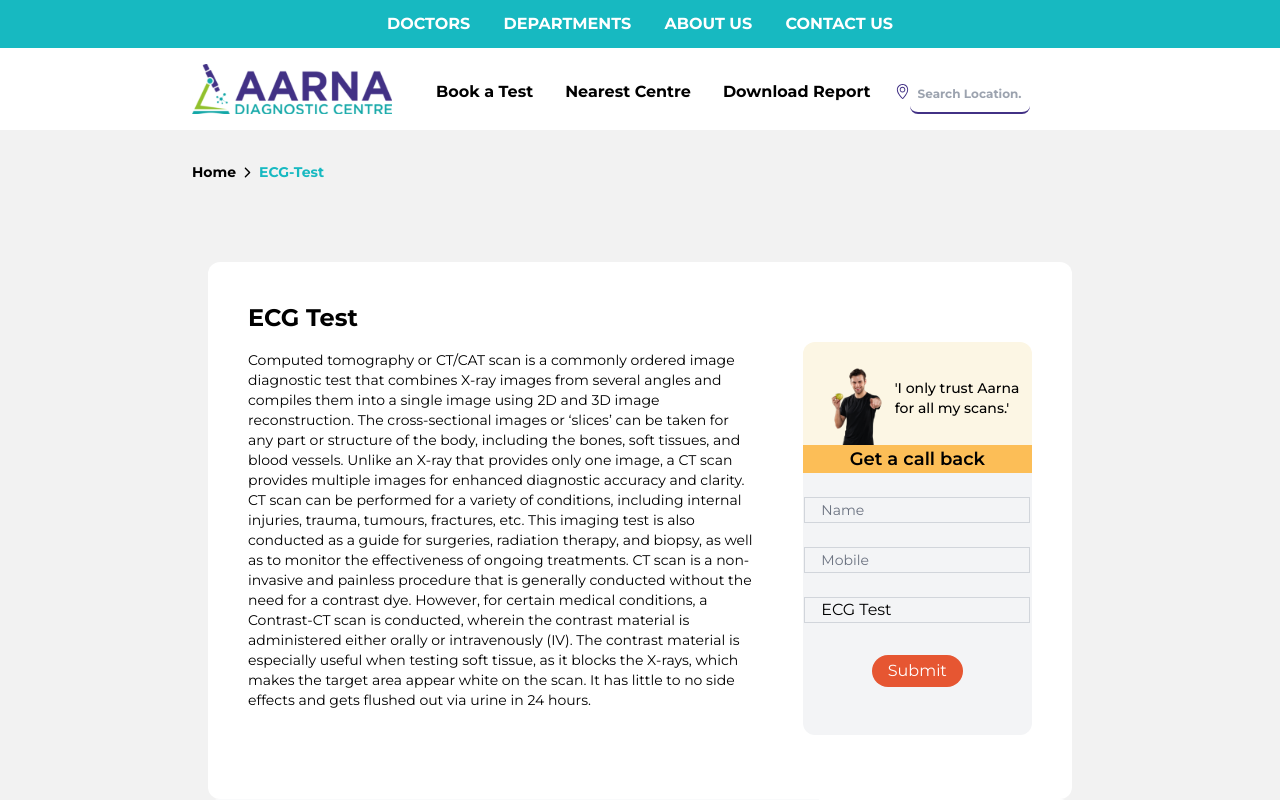
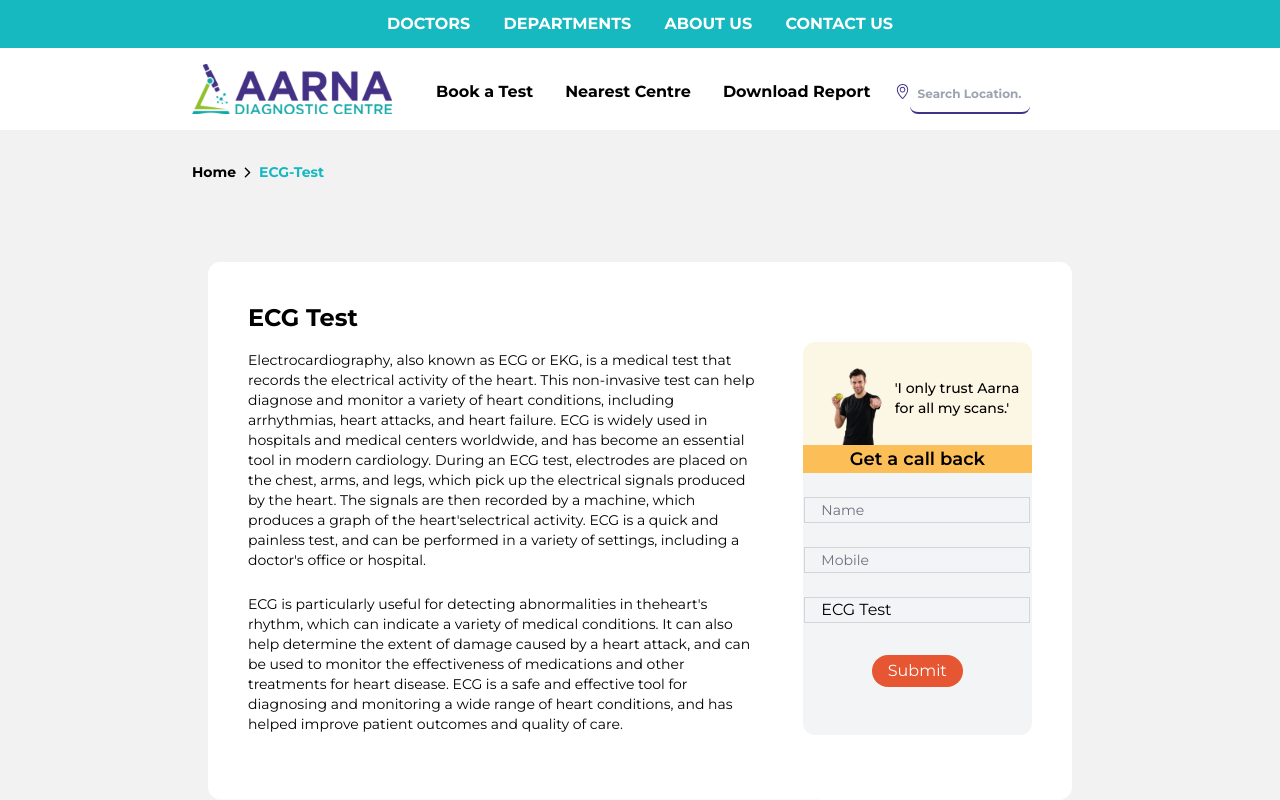
Before and after one commit to Ashish0253/Aarna-2.0, a Next.js app: page /scans/ecgtest in a window 1280 px wide. Shown: the top 800 px of the page. Built offline with nearby package versions, Linux system fonts and the light colour scheme.

Commit message:
Axios connection done

```diff
--- a/components/ScanForm.js
+++ b/components/ScanForm.js
@@ -24,10 +24,13 @@ export default function ScanForm(props) {
         data
       )
       .then((response) => {
+        var element2 = document.getElementById("scan-back-page");
+        element2.classList.add("blur-sm");
         var element = document.getElementById("popup");
         element.classList.add("block");
         element.classList.remove("hidden");
         setTimeout(() => {
+          element2.classList.remove("blur-sm");
           element.classList.remove("block");
           element.classList.add("hidden");
         }, 3000);
--- a/pages/scans/ctscan.js
+++ b/pages/scans/ctscan.js
@@ -18,29 +18,30 @@ export default function ctscan() {
     <div>
       <Breadcrumb links={BreadCrumbData} />
       <div className="bg-white mt-20 pb-16 sm:mx-20 lg:mx-24 xl:mx-52 rounded-xl p-10 grid md:grid-cols-2 lg:grid-cols-3 gap-12 ">
-        <div className="sm:col-span-2">
+        <div id="scan-back-page" className="sm:col-span-2">
           <h1 className="text-black text-2xl font-bold pb-4">CT Scan</h1>
           <p className="text-sm">
-            Computed tomography or CT/CAT scan is a commonly ordered image
-            diagnostic test that combines X-ray images from several angles and
-            compiles them into a single image using 2D and 3D image
-            reconstruction. The cross-sectional images or ‘slices’ can be taken
-            for any part or structure of the body, including the bones, soft
-            tissues, and blood vessels. Unlike an X-ray that provides only one
-            image, a CT scan provides multiple images for enhanced diagnostic
-            accuracy and clarity. CT scan can be performed for a variety of
-            conditions, including internal injuries, trauma, tumours, fractures,
-            etc. This imaging test is also conducted as a guide for surgeries,
-            radiation therapy, and biopsy, as well as to monitor the
-            effectiveness of ongoing treatments. CT scan is a non-invasive and
-            painless procedure that is generally conducted without the need for
-            a contrast dye. However, for certain medical conditions, a
-            Contrast-CT scan is conducted, wherein the contrast material is
-            administered either orally or intravenously (IV). The contrast
-            material is especially useful when testing soft tissue, as it blocks
-            the X-rays, which makes the target area appear white on the scan. It
-            has little to no side effects and gets flushed out via urine in 24
-            hours.
+            A CT scan, also known as a computed tomography scan, is a medical
+            imaging procedure that uses X-rays and computer processing to create
+            detailed images of the {"body'"}s internal structures. This
+            non-invasive and painless test can help diagnose and monitor a
+            variety of conditions, including cancer, heart disease, and
+            neurological disorders. CT scans are widely used in hospitals and
+            medical centers worldwide, and have revolutionized the field of
+            diagnostic imaging. Learn more about CT scans and their uses by
+            consulting with a healthcare provider.
+          </p>
+          <br />
+          <p className="text-sm">
+            CT scans are particularly useful for detecting changes in the{" "}
+            {"body's"}
+            tissues and organs that may not be visible with traditional X-ray
+            imaging. They can also provide more detailed information about the
+            size, shape, and location of tumors and other abnormalities, making
+            them an important tool in cancer diagnosis and treatment planning.
+            In addition, CT scans can be used to identify blood clots, monitor
+            the progression of heart disease, and evaluate injuries to the brain
+            and spinal cord.
           </p>
         </div>
         <div className="mt-10 sm:col-span-2 lg:col-span-1">
--- a/pages/scans/digitalxray.js
+++ b/pages/scans/digitalxray.js
@@ -18,29 +18,32 @@ export default function digitalxray() {
     <div>
       <Breadcrumb links={BreadCrumbData} />
       <div className="bg-white mt-20 pb-16 sm:mx-20 lg:mx-24 xl:mx-52 rounded-xl p-10 grid md:grid-cols-2 lg:grid-cols-3 gap-12 ">
-        <div className="sm:col-span-2">
+        <div id="scan-back-page" className="sm:col-span-2">
           <h1 className="text-black text-2xl font-bold pb-4">Digital X-Ray</h1>
           <p className="text-sm">
-            Computed tomography or CT/CAT scan is a commonly ordered image
-            diagnostic test that combines X-ray images from several angles and
-            compiles them into a single image using 2D and 3D image
-            reconstruction. The cross-sectional images or ‘slices’ can be taken
-            for any part or structure of the body, including the bones, soft
-            tissues, and blood vessels. Unlike an X-ray that provides only one
-            image, a CT scan provides multiple images for enhanced diagnostic
-            accuracy and clarity. CT scan can be performed for a variety of
-            conditions, including internal injuries, trauma, tumours, fractures,
-            etc. This imaging test is also conducted as a guide for surgeries,
-            radiation therapy, and biopsy, as well as to monitor the
-            effectiveness of ongoing treatments. CT scan is a non-invasive and
-            painless procedure that is generally conducted without the need for
-            a contrast dye. However, for certain medical conditions, a
-            Contrast-CT scan is conducted, wherein the contrast material is
-            administered either orally or intravenously (IV). The contrast
-            material is especially useful when testing soft tissue, as it blocks
-            the X-rays, which makes the target area appear white on the scan. It
-            has little to no side effects and gets flushed out via urine in 24
-            hours.
+            Digital X-ray, also known as computed radiography, is a medical
+            imaging technique that uses X-rays to produce detailed images of the
+            {"body's"} internal structures. This non-invasive and painless test
+            can help diagnose and monitor a variety of medical conditions,
+            including bone fractures, lung disease, and dental problems. Digital
+            X-ray is widely used in hospitals and medical centers worldwide, and
+            has become an essential tool in modern diagnostic medicine. During a
+            digital X-ray test, the patient is positioned in front of a special
+            plate that captures the X-ray images. The images are then processed
+            by a computer, which produces detailed, high-quality images of the
+            internal structures. Digital X-ray is a quick and painless test, and
+            can be performed in a variety of settings, including a {"doctor's"}
+            office or hospital.
+          </p>
+          <br />
+          <p className="text-sm">
+            Digital X-ray is particularly useful for detecting and diagnosing
+            bone fractures, as well as identifying abnormalities in the lungs,
+            such as pneumonia or lung cancer. It can also be used to identify
+            dental problems, such as cavities or impacted teeth. Digital X-ray
+            is a safe and effective tool for diagnosing and monitoring a wide
+            range of medical conditions, and has helped improve patient outcomes
+            and quality of care.
           </p>
         </div>
         <div className="mt-10 sm:col-span-2 lg:col-span-1">
--- a/pages/scans/ecgtest.js
+++ b/pages/scans/ecgtest.js
@@ -18,29 +18,32 @@ export default function ecgtest() {
     <div>
       <Breadcrumb links={BreadCrumbData} />
       <div className="bg-white mt-20 pb-16 sm:mx-20 lg:mx-24 xl:mx-52 rounded-xl p-10 grid md:grid-cols-2 lg:grid-cols-3 gap-12 ">
-        <div className="sm:col-span-2">
+        <div id="scan-back-page" className="sm:col-span-2">
           <h1 className="text-black text-2xl font-bold pb-4">ECG Test</h1>
           <p className="text-sm">
-            Computed tomography or CT/CAT scan is a commonly ordered image
-            diagnostic test that combines X-ray images from several angles and
-            compiles them into a single image using 2D and 3D image
-            reconstruction. The cross-sectional images or ‘slices’ can be taken
-            for any part or structure of the body, including the bones, soft
-            tissues, and blood vessels. Unlike an X-ray that provides only one
-            image, a CT scan provides multiple images for enhanced diagnostic
-            accuracy and clarity. CT scan can be performed for a variety of
-            conditions, including internal injuries, trauma, tumours, fractures,
-            etc. This imaging test is also conducted as a guide for surgeries,
-            radiation therapy, and biopsy, as well as to monitor the
-            effectiveness of ongoing treatments. CT scan is a non-invasive and
-            painless procedure that is generally conducted without the need for
-            a contrast dye. However, for certain medical conditions, a
-            Contrast-CT scan is conducted, wherein the contrast material is
-            administered either orally or intravenously (IV). The contrast
-            material is especially useful when testing soft tissue, as it blocks
-            the X-rays, which makes the target area appear white on the scan. It
-            has little to no side effects and gets flushed out via urine in 24
-            hours.
+            Electrocardiography, also known as ECG or EKG, is a medical test
+            that records the electrical activity of the heart. This non-invasive
+            test can help diagnose and monitor a variety of heart conditions,
+            including arrhythmias, heart attacks, and heart failure. ECG is
+            widely used in hospitals and medical centers worldwide, and has
+            become an essential tool in modern cardiology. During an ECG test,
+            electrodes are placed on the chest, arms, and legs, which pick up
+            the electrical signals produced by the heart. The signals are then
+            recorded by a machine, which produces a graph of the {"heart's"}
+            electrical activity. ECG is a quick and painless test, and can be
+            performed in a variety of settings, including a {"doctor's"} office
+            or hospital.
+          </p>
+          <br />
+          <p className="text-sm">
+            ECG is particularly useful for detecting abnormalities in the
+            {"heart's"} rhythm, which can indicate a variety of medical
+            conditions. It can also help determine the extent of damage caused
+            by a heart attack, and can be used to monitor the effectiveness of
+            medications and other treatments for heart disease. ECG is a safe
+            and effective tool for diagnosing and monitoring a wide range of
+            heart conditions, and has helped improve patient outcomes and
+            quality of care.
           </p>
         </div>
         <div className="mt-10 sm:col-span-2 lg:col-span-1">
--- a/pages/scans/ultrasound.js
+++ b/pages/scans/ultrasound.js
@@ -18,29 +18,28 @@ export default function ultrasound() {
     <div>
       <Breadcrumb links={BreadCrumbData} />
       <div className="bg-white mt-20 pb-16 sm:mx-20 lg:mx-24 xl:mx-52 rounded-xl p-10 grid md:grid-cols-2 lg:grid-cols-3 gap-12 ">
-        <div className="sm:col-span-2">
+        <div id="scan-back-page" className="sm:col-span-2">
           <h1 className="text-black text-2xl font-bold pb-4">Ultrasound</h1>
           <p className="text-sm">
-            Computed tomography or CT/CAT scan is a commonly ordered image
-            diagnostic test that combines X-ray images from several angles and
-            compiles them into a single image using 2D and 3D image
-            reconstruction. The cross-sectional images or ‘slices’ can be taken
-            for any part or structure of the body, including the bones, soft
-            tissues, and blood vessels. Unlike an X-ray that provides only one
-            image, a CT scan provides multiple images for enhanced diagnostic
-            accuracy and clarity. CT scan can be performed for a variety of
-            conditions, including internal injuries, trauma, tumours, fractures,
-            etc. This imaging test is also conducted as a guide for surgeries,
-            radiation therapy, and biopsy, as well as to monitor the
-            effectiveness of ongoing treatments. CT scan is a non-invasive and
-            painless procedure that is generally conducted without the need for
-            a contrast dye. However, for certain medical conditions, a
-            Contrast-CT scan is conducted, wherein the contrast material is
-            administered either orally or intravenously (IV). The contrast
-            material is especially useful when testing soft tissue, as it blocks
-            the X-rays, which makes the target area appear white on the scan. It
-            has little to no side effects and gets flushed out via urine in 24
-            hours.
+            Ultrasound, also known as sonography, is a medical imaging technique
+            that uses high-frequency sound waves to create images of the
+            {"body's"}
+            internal structures. This non-invasive and painless test can help
+            diagnose a variety of medical conditions, including pregnancy
+            complications, gallbladder disease, and musculoskeletal injuries.
+            Ultrasound is widely used in hospitals and medical centers
+            worldwide, and has become an essential tool in modern diagnostic
+            medicine.
+          </p>
+          <br />
+          <p className="text-sm">
+            During an ultrasound test, a technician applies a special gel to the
+            area of the body being examined, and then uses a wand-like device
+            called a transducer to send sound waves through the body. The sound
+            waves bounce back off the internal structures, and are then
+            converted into images by a computer. Ultrasound is safe and
+            non-invasive, and can be performed quickly and easily in a variety
+            of settings.
           </p>
         </div>
         <div className="mt-10 sm:col-span-2 lg:col-span-1">
```
Also changed, not shown: components/form.js (+16 -2 lines).
